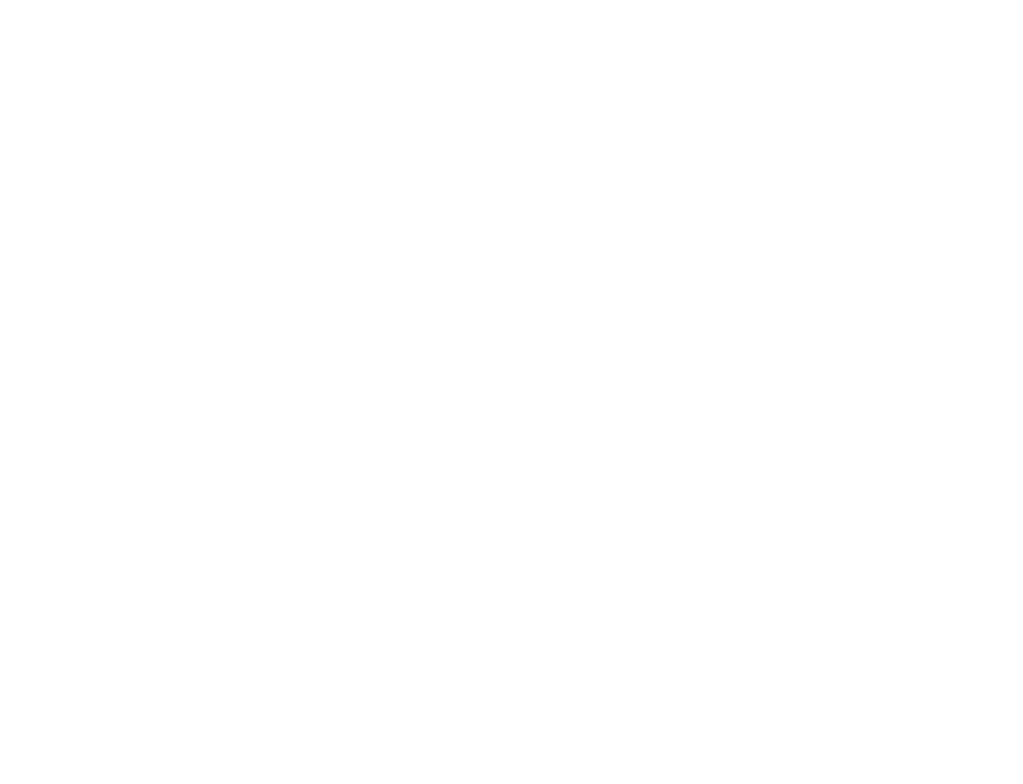
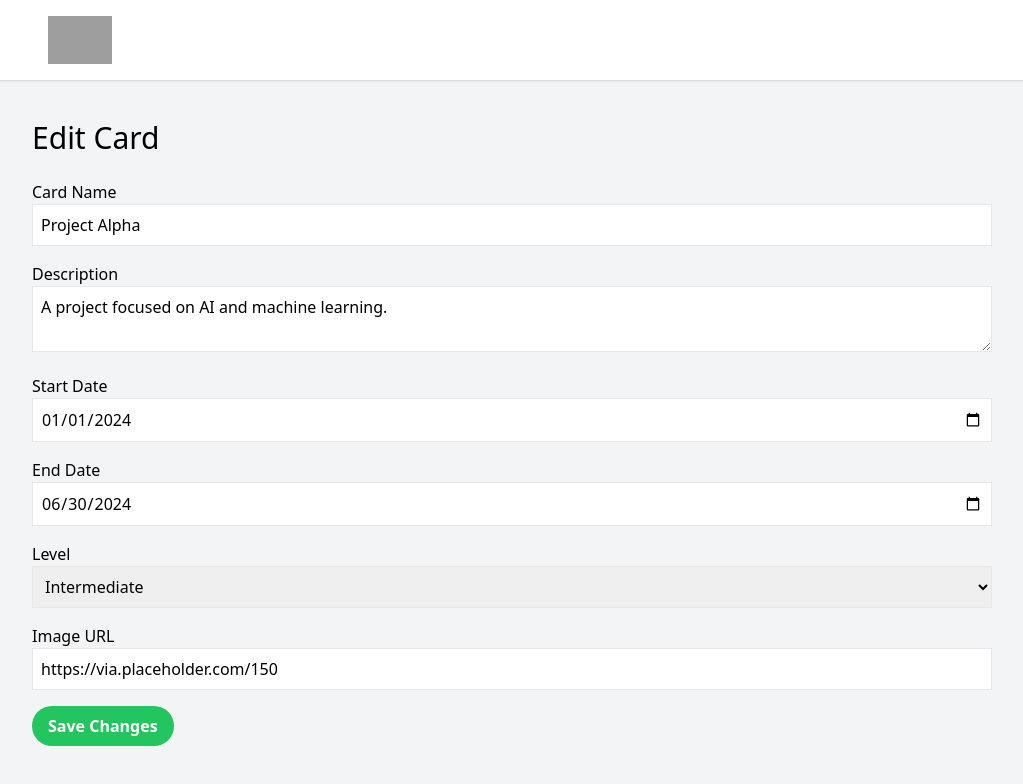
Before and after one commit to srikanthbisai/AI-PLANET, a React (Create React App) app: page /card/1/edit in a window 1280 px wide. Before the commit this address had no page. Shown: the top 784 px of the page, without its empty margins (128-1151 px from the left). Built offline with nearby package versions, Linux system fonts and the light colour scheme; grey boxes are pictures that could not be loaded.

Commit message:
full functionality

```diff
--- a/src/App.js
+++ b/src/App.js
@@ -5,9 +5,18 @@ import FilterCard from './components/FilterCard';
 import CardDetails from './components/CardDetails'; // Import the new component
 import ListPage from './components/ListPage';
 import AIChallenege from './components/AIChallenege';
+import EditCardForm from './components/EditCardForm'; // Import the edit form
+import { filterCard } from './lib/FilterCardData'; // Import the cards data
 
 function App() {
   const [filters, setFilters] = useState({ status: 'all', level: 'all' });
+  const [cards, setCards] = useState(filterCard); // Use the imported card data
+
+  const updateCards = (updatedCard) => {
+    // Update the cards array when the card is edited
+    const updatedCards = cards.map((card) => (card.id === updatedCard.id ? updatedCard : card));
+    setCards(updatedCards);
+  };
 
   return (
     <Router>
@@ -17,15 +26,16 @@ function App() {
             path="/"
             element={
               <>
-              <ListPage/>
-              <AIChallenege/>
+                <ListPage />
+                <AIChallenege />
                 <ExplorePage setFilters={setFilters} />
-                <FilterCard filters={filters} />
+                <FilterCard filters={filters} cards={cards} />
               </>
             }
           />
-          {/* Define the route for the card details page */}
-          <Route path="/card/:id" element={<CardDetails />} />
+          <Route path="/card/:id" element={<CardDetails cards={cards} />} />
+          <Route path="/card/:id/edit" element={<EditCardForm cards={cards} updateCards={updateCards} />} />
+
         </Routes>
       </div>
     </Router>
--- a/src/components/CardDetails.js
+++ b/src/components/CardDetails.js
@@ -1,49 +1,88 @@
 import React from "react";
-import { useParams } from "react-router-dom";
+import { useNavigate, useParams } from "react-router-dom";
 import { filterCard } from "../lib/FilterCardData"; // Adjust the import path as needed
 
 const CardDetails = () => {
   const { id } = useParams(); // Get the ID from the URL
+  const navigate = useNavigate();
   const card = filterCard.find((card) => card.id.toString() === id); // Find the card by ID
 
   if (!card) {
     return <div className="text-white">Card not found!</div>;
   }
 
+
+  const handleEditClick = () => {
+    navigate(`/card/${id}/edit`); // Navigate to the edit form
+  };
+
   return (
-    <div className="min-h-screen flex flex-col">
-      <header className="w-11/12 mx-auto p-4">
-        <img src="logo.png" alt="Company Logo" />
+    <div className="min-h-screen flex flex-col bg-gray-100">
+      {/* Header */}
+      <header className="w-full bg-white py-4 shadow">
+        <div className="w-3/4 mx-auto px-4">
+          <img
+            src="logo.png"
+            alt="Company Logo"
+            className="h-12 inline-block"
+          />
+        </div>
       </header>
-      <div className="bg-white rounded-lg shadow-lg overflow-hidden m-4">
-        <img
-          src={card.image}
-          alt={card.name}
-          className="w-full h-60 object-cover"
-        />
-        <div className="p-6">
-          <span
-            className={`inline-block px-3 py-1 text-sm font-semibold ${
-              card.status === "active"
-                ? "bg-green-100 text-green-800"
-                : card.status === "upcoming"
-                ? "bg-yellow-100 text-yellow-800"
-                : "bg-gray-100 text-gray-800"
-            } rounded-full mb-2`}
-          >
-            {card.status.charAt(0).toUpperCase() + card.status.slice(1)}
-          </span>
-          <h1 className="text-2xl font-semibold mb-4">{card.name}</h1>
-          <p className="text-gray-600 mb-4">{card.description}</p>
-          {/* Add more details about the card as needed */}
-          <div className="text-gray-600">
-            <p>
-              <strong>Level:</strong> {card.level}
+
+      {/* Main Section */}
+      <div className="bg-[#003145] py-6 text-white flex-grow flex flex-col">
+        <div className="w-3/4 mx-auto flex-grow flex flex-col justify-between">
+          <div className="flex flex-col space-y-10 p-10">
+            <div className="bg-yellow-500 text-black py-2 px-6 rounded-md mt-10 w-1/3 justify-center">
+              <p>Starts on 17th Jun'22 09:00 PM (India Standard Time)</p>
+            </div>
+            <h1 className="text-4xl font-bold">{card.name}</h1>
+            <p className="mt-2 text-lg">
+              Identify the class to which each butterfly belongs
             </p>
-            <p>
-              <strong>Status:</strong> {card.status}
+          </div>
+          <div>
+          <button>{card.level}</button>
+          </div>
+        </div>
+      </div>
+
+      {/* Overview Section */}
+      <div className="bg-white py-8">
+        <div className="w-3/4 mx-auto px-4 p-2">
+          <div className="flex space-x-4 justify-between">
+            <div className="overViewContainer">
+              <h2 className="text-2xl font-semibold mb-4">Overview</h2>
+            </div>
+            <div className="buttonContainer space-x-4">
+              <button onClick={handleEditClick} className="bg-green-600 text-white py-2 px-6 rounded-md">
+                Edit
+              </button>
+              <button className="border border-red-500 text-red-500 py-2 px-6 rounded-md">
+                Delete
+              </button>
+            </div>
+          </div>
+
+          <div className="textContainer flex-grow mt-10 w-3/4 space-y-10">
+            <p className="text-gray-600 mb-4 text-2xl font-bold">
+              Butterflies are the adult flying stage of certain insects belonging
+              to an order or group called Lepidoptera. The word "Lepidoptera"
+              means "scaly wings" in Greek. This name perfectly suits the insects
+              in this group because their wings are covered with thousands of tiny
+              scales overlapping in rows.
             </p>
-            {/* Add other details if available */}
+            <p className="text-gray-600 mb-4 text-2xl font-bold">
+              An agency of the Governmental Wildlife Conservation is planning to
+              implement an automated system based on computer vision so that it
+              can identify butterflies based on captured images. As a consultant
+              for this project, you are responsible for developing an efficient
+              model.
+            </p>
+            <p className="text-gray-600 mb-6 text-2xl font-bold">
+              Your task is to build an Image Classification Model using CNN that
+              classifies to which class each butterfly belongs.
+            </p>
           </div>
         </div>
       </div>
--- /dev/null
+++ b/src/components/EditCardForm.js
@@ -0,0 +1,125 @@
+import React, { useState } from 'react';
+import { useParams, useNavigate } from 'react-router-dom';
+
+const EditCardForm = ({ cards, updateCards }) => {
+  const { id } = useParams(); // Get the card ID from the URL
+  const navigate = useNavigate(); // To navigate back after saving
+  const card = cards.find((c) => c.id.toString() === id); // Find the card by ID
+
+  const [formData, setFormData] = useState({
+    name: card.name,
+    description: card.description,
+    startDate: card.startDate,
+    endDate: card.endDate,
+    level: card.level,
+    image: card.image,
+  });
+
+  const handleChange = (e) => {
+    const { name, value } = e.target;
+    setFormData((prevForm) => ({ ...prevForm, [name]: value }));
+  };
+
+  const handleSubmit = (e) => {
+    e.preventDefault();
+    const updatedCard = { ...card, ...formData };
+    updateCards(updatedCard); // Update the card in parent state
+    navigate('/'); // Navigate back to the main page (or card listing)
+  };
+
+  return (
+    <div className="min-h-screen flex flex-col bg-gray-100 ">
+      <header className="w-full bg-white py-4 shadow">
+        <div className="w-3/4 mx-auto px-4">
+          <img
+            src="logo.png"
+            alt="Company Logo"
+            className="h-12 inline-block"
+          />
+        </div>
+      </header>
+
+      <div className="w-3/4 mx-auto mt-10">
+        <h2 className="text-3xl mb-6">Edit Card</h2>
+        <form onSubmit={handleSubmit}>
+          <div className="mb-4">
+            <label>Card Name</label>
+            <input
+              type="text"
+              name="name"
+              value={formData.name}
+              onChange={handleChange}
+              className="w-full border p-2"
+            />
+          </div>
+
+          <div className="mb-4">
+            <label>Description</label>
+            <textarea
+              name="description"
+              value={formData.description}
+              onChange={handleChange}
+              className="w-full border p-2"
+            />
+          </div>
+
+          <div className="mb-4">
+            <label>Start Date</label>
+            <input
+              type="date"
+              name="startDate"
+              value={formData.startDate}
+              onChange={handleChange}
+              className="w-full border p-2"
+            />
+          </div>
+
+          <div className="mb-4">
+            <label>End Date</label>
+            <input
+              type="date"
+              name="endDate"
+              value={formData.endDate}
+              onChange={handleChange}
+              className="w-full border p-2"
+            />
+          </div>
+
+          <div className="mb-4">
+            <label>Level</label>
+            <select
+              name="level"
+              value={formData.level}
+              onChange={handleChange}
+              className="w-full border p-2"
+            >
+              <option value="Beginner">Beginner</option>
+              <option value="Intermediate">Intermediate</option>
+              <option value="Advanced">Advanced</option>
+            </select>
+          </div>
+
+          <div className="mb-4">
+            <label>Image URL</label>
+            <input
+              type="text"
+              name="image"
+              value={formData.image}
+              onChange={handleChange}
+              className="w-full border p-2"
+            />
+          </div>
+
+          <button
+            type="submit"
+            className="bg-green-500 hover:bg-green-600 text-white font-bold py-2 px-4 rounded-full"
+          >
+            Save Changes
+          </button>
+        </form>
+      </div>
+    </div>
+  );
+};
+
+export default EditCardForm;
```
Also changed, not shown: src/components/ListPage.js (indentation only).
